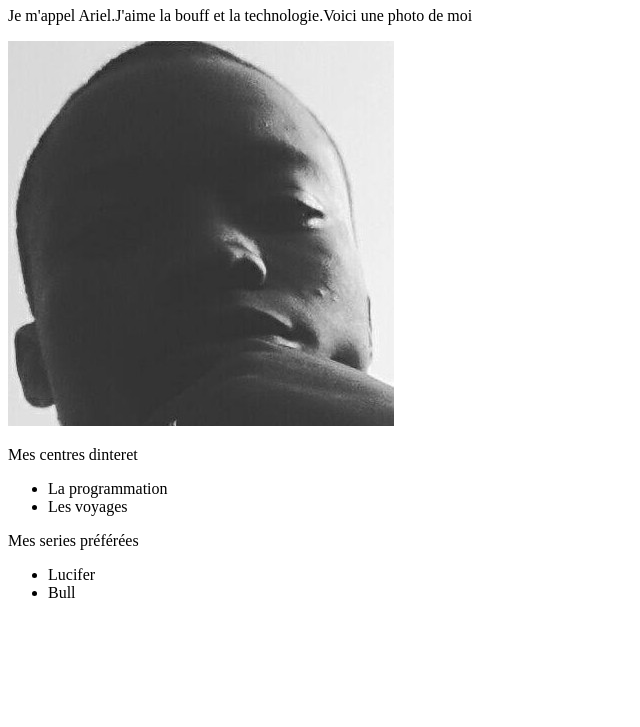
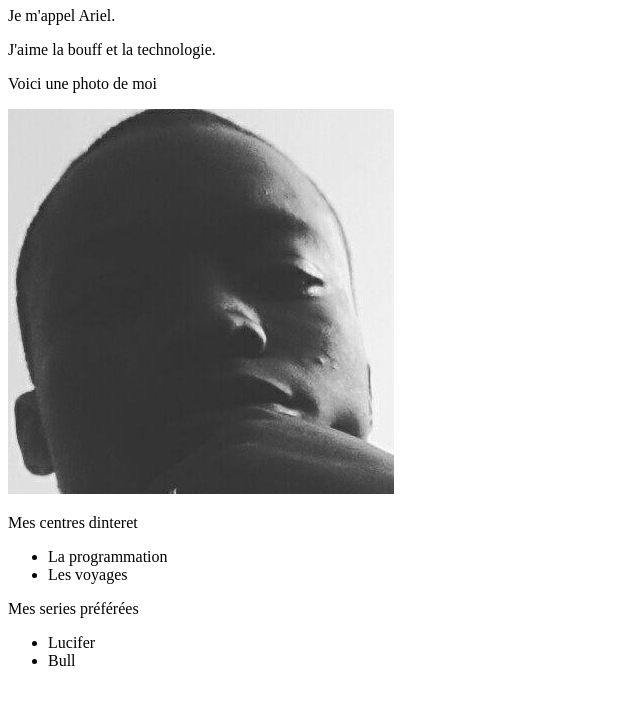
Before and after one commit to rozzario/qube-projects-, a plain HTML site: page intro-html/index.html in a window 1280 px wide. Shown: the part 73-800 px from the top of the page, without its empty margins (0-640 px from the left). Drawn offline with Linux system fonts and the light colour scheme.

Commit message:
Ajouter le fichier index.html

```diff
--- a/intro-html/index.html
+++ b/intro-html/index.html
@@ -8,8 +8,9 @@
 
     <body>
             <h1>Hello!</h1>
-            <p>Je m'appel Ariel.J'aime la bouff et la technologie.Voici une photo de moi
-            </p>
+            <p>Je m'appel Ariel.</p>
+            <p>J'aime la bouff et la technologie.</p>
+            <p>Voici une photo de moi</p>
 
             <img src="q.jpg" alt="moi">
 
```
